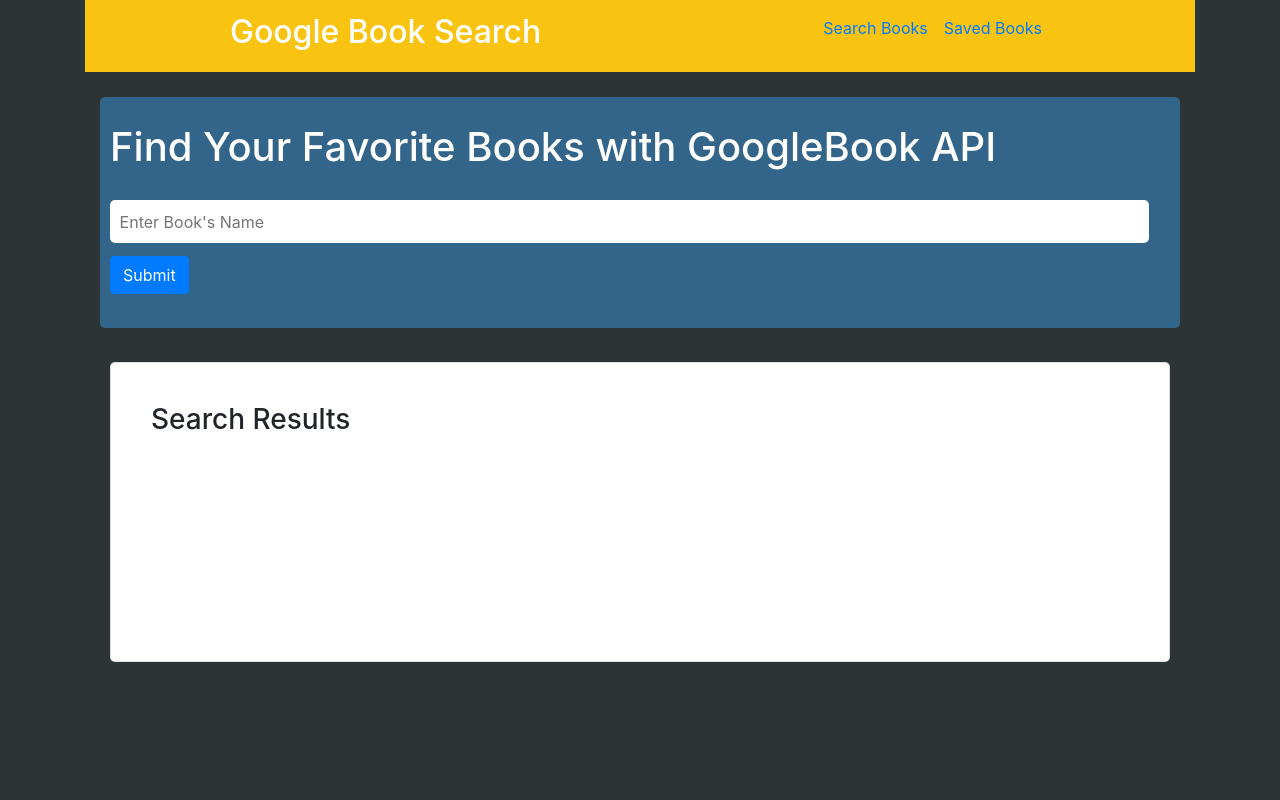
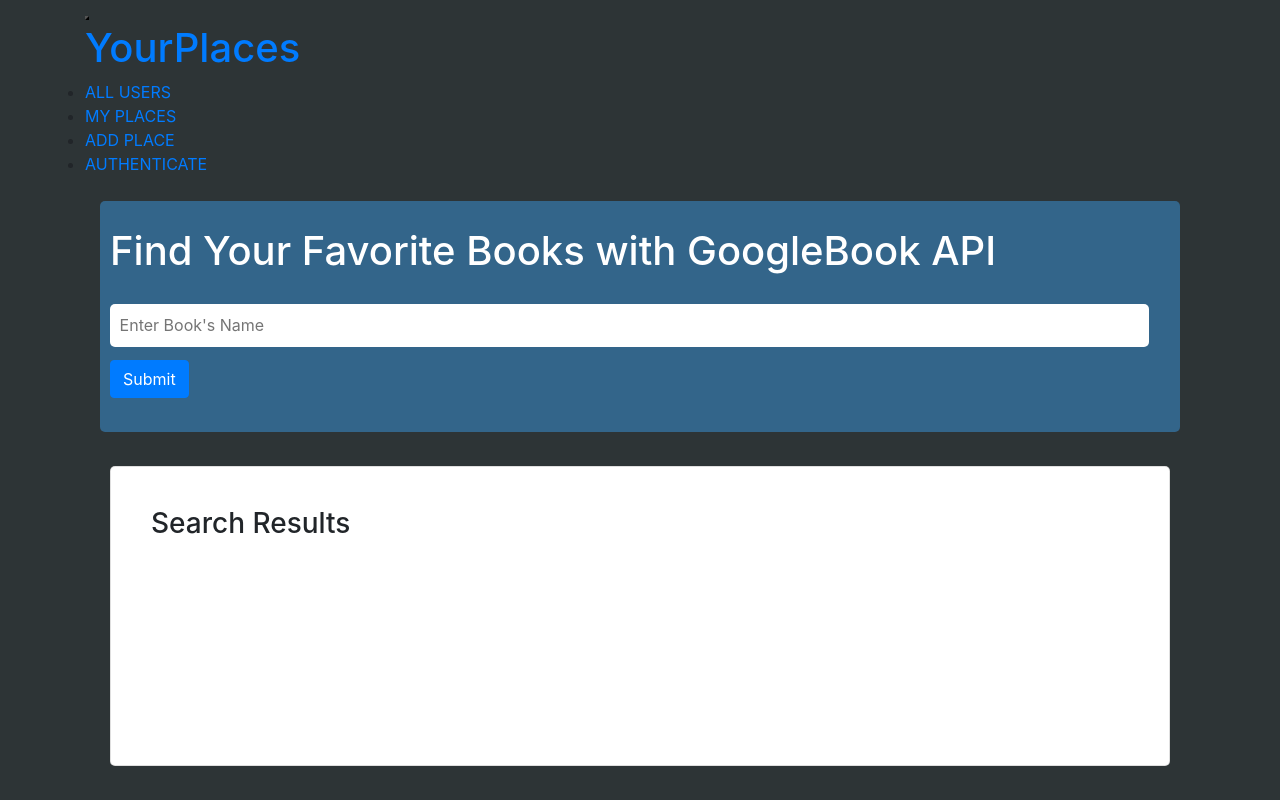
Before and after one commit to grlara9/google-book-search-mern, a React (Create React App) app in the folder client/: page / in a window 1280 px wide. Built offline with nearby package versions, Linux system fonts and the light colour scheme.

Commit message:
Created navlinks and navigation, imported navlinks into navigation components

```diff
--- a/client/src/App.js
+++ b/client/src/App.js
@@ -1,6 +1,6 @@
 import React, { Component } from 'react';
 import { BrowserRouter as Router, Route, Switch} from "react-router-dom";
-import Header from './components/header.component'
+import Navigation from './shared/Navigation/Navigation'
 import SearchBook from './components/search.component'
 import Saved from './components/saved.component'
 import 'bootstrap/dist/css/bootstrap.min.css';
@@ -12,7 +12,7 @@
 return(
     <Router>
         <div className="container">
-    <Header />
+    <Navigation />
       <Switch>
         <Route exact path="/" component={SearchBook} />
         <Route path="/saved" component={Saved} />
--- a/client/src/shared/Navigation/Header.js
+++ b/client/src/shared/Navigation/Header.js
@@ -0,0 +1,12 @@
+import React from 'react'
+
+//import './MainHeader.css';
+
+const Header = props =>{
+
+return (
+<header className="main-header">{props.children}</header>
+)
+}
+
+export default Header
--- /dev/null
+++ b/client/src/shared/Navigation/NavLinks.js
@@ -0,0 +1,23 @@
+import React from 'react';
+import { NavLink } from 'react-router-dom';
+
+//import './NavLinks.css';
+
+const NavLinks = props => {
+  return <ul className="nav-links">
+    <li>
+      <NavLink to="/" exact>ALL USERS</NavLink>
+    </li>
+    <li>
+      <NavLink to="/u1/places">MY PLACES</NavLink>
+    </li>
+    <li>
+      <NavLink to="/places/new">ADD PLACE</NavLink>
+    </li>
+    <li>
+      <NavLink to="/auth">AUTHENTICATE</NavLink>
+    </li>
+  </ul>
+};
+
+export default NavLinks;
--- a/client/src/shared/Navigation/Navigation.js
+++ b/client/src/shared/Navigation/Navigation.js
@@ -0,0 +1,29 @@
+import React, { useState }  from 'react'
+import { Link } from 'react-router-dom';
+
+import Header from './Header';
+import NavLinks from './NavLinks'
+
+//import './MainNavigation.css';
+
+const Navigation = props => {
+    return (
+  <React.Fragment>
+      <Header>
+        <button className="main-navigation__menu-btn" >
+          <span />
+          <span />
+          <span />
+        </button>
+        <h1 className="main-navigation__title">
+          <Link to="/">YourPlaces</Link>
+        </h1>
+        <nav className="main-navigation__header-nav">
+          <NavLinks />
+        </nav>
+      </Header>
+    </React.Fragment>
+  );
+};
+
+export default Navigation;
```
